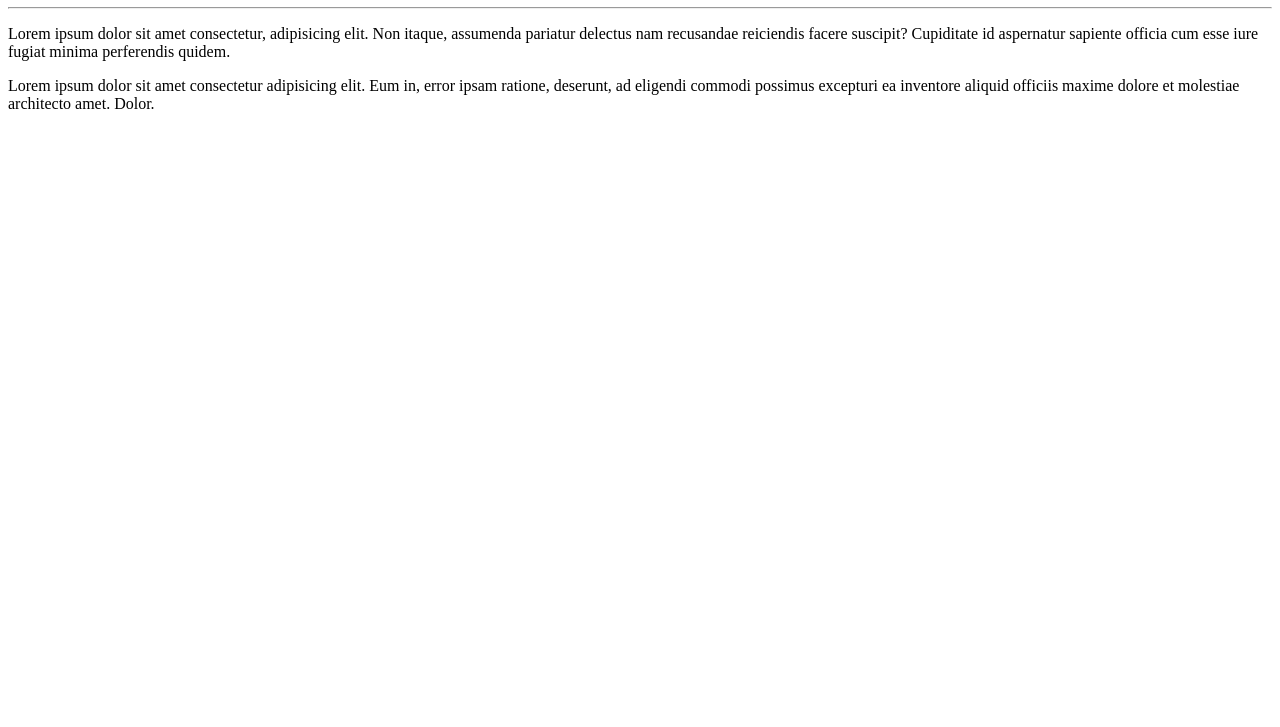
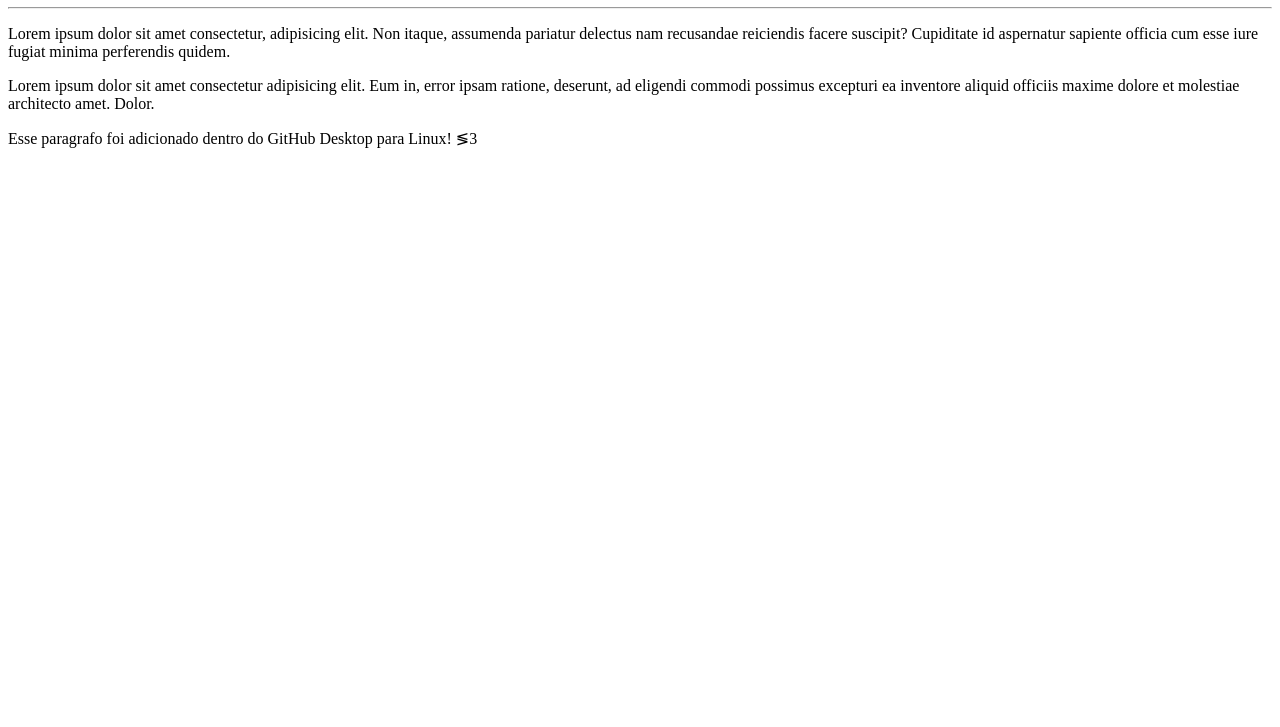
Before and after one commit to SweydAbdul/Ola-Mundo, a plain HTML site: page site-exemplo/index.html in a window 1280 px wide. Shown: the part 73-800 px from the top of the page. Drawn offline with Linux system fonts and the light colour scheme.

Commit message:
mudei o arquivo index

```diff
--- a/site-exemplo/index.html
+++ b/site-exemplo/index.html
@@ -13,6 +13,7 @@
     <hr>
     <p>Lorem ipsum dolor sit amet consectetur, adipisicing elit. Non itaque, assumenda pariatur delectus nam recusandae reiciendis facere suscipit? Cupiditate id aspernatur sapiente officia cum esse iure fugiat minima perferendis quidem.</p>
     <p>Lorem ipsum dolor sit amet consectetur adipisicing elit. Eum in, error ipsam ratione, deserunt, ad eligendi commodi possimus excepturi ea inventore aliquid officiis maxime dolore et molestiae architecto amet. Dolor.</p>
+    <p>Esse paragrafo foi adicionado dentro do GitHub Desktop para Linux! &lg;3</p>
 </body>
 
 </html>
```
